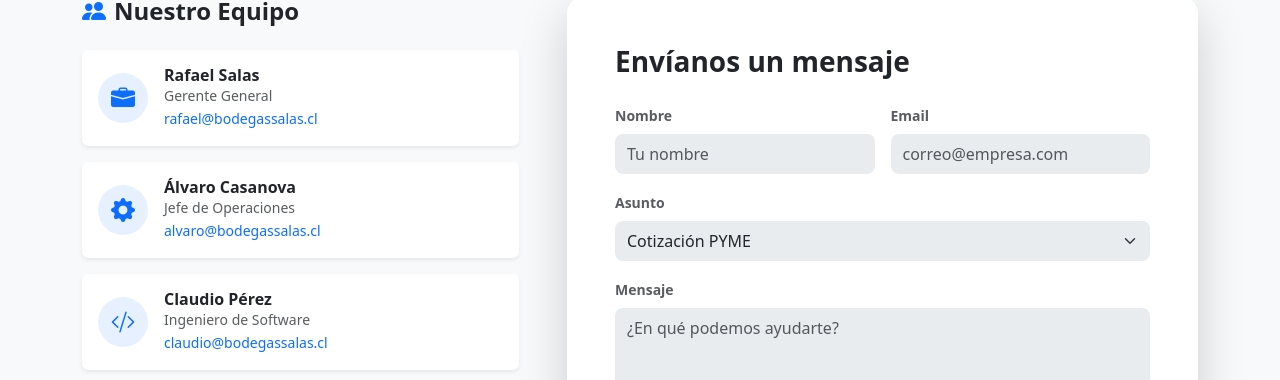
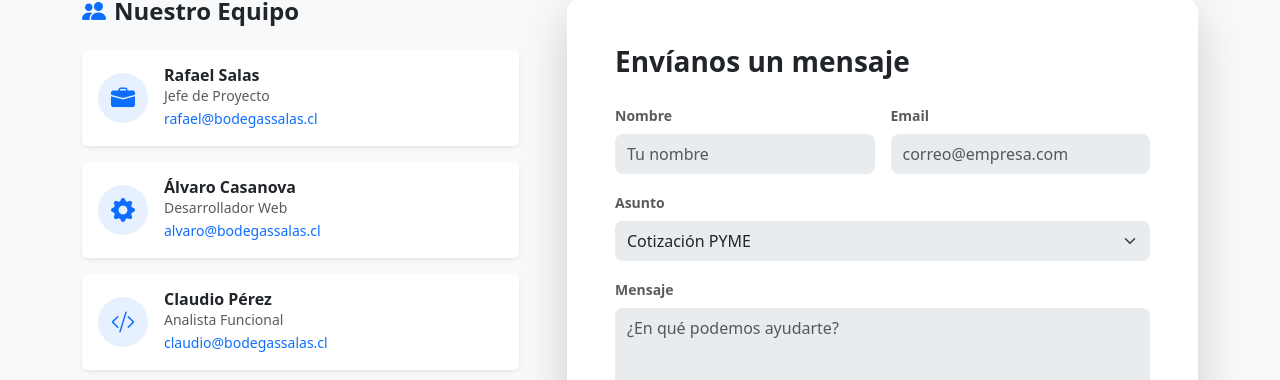
Before and after one commit to chechlal/Bodegas-Salas, a React (Create React App) app in the folder frontend/: page /contacto in a window 1280 px wide. Shown: the part 286-666 px from the top of the page. Built offline with nearby package versions, Linux system fonts and the light colour scheme.

Commit message:
corrección roles dentro de contacto

```diff
--- a/frontend/src/pages/Contacto.jsx
+++ b/frontend/src/pages/Contacto.jsx
@@ -3,9 +3,9 @@ import { Container, Row, Col, Card, Form, Button } from 'react-bootstrap';
 
 const Contacto = () => {
   const team = [
-    { name: 'Rafael Salas', role: 'Gerente General', email: 'rafael@bodegassalas.cl', icon: 'bi-briefcase-fill' },
-    { name: 'Álvaro Casanova', role: 'Jefe de Operaciones', email: 'alvaro@bodegassalas.cl', icon: 'bi-gear-fill' },
-    { name: 'Claudio Pérez', role: 'Ingeniero de Software', email: 'claudio@bodegassalas.cl', icon: 'bi-code-slash' },
+    { name: 'Rafael Salas', role: 'Jefe de Proyecto', email: 'rafael@bodegassalas.cl', icon: 'bi-briefcase-fill' },
+    { name: 'Álvaro Casanova', role: 'Desarrollador Web', email: 'alvaro@bodegassalas.cl', icon: 'bi-gear-fill' },
+    { name: 'Claudio Pérez', role: 'Analista Funcional', email: 'claudio@bodegassalas.cl', icon: 'bi-code-slash' },
   ];
 
   return (
```
